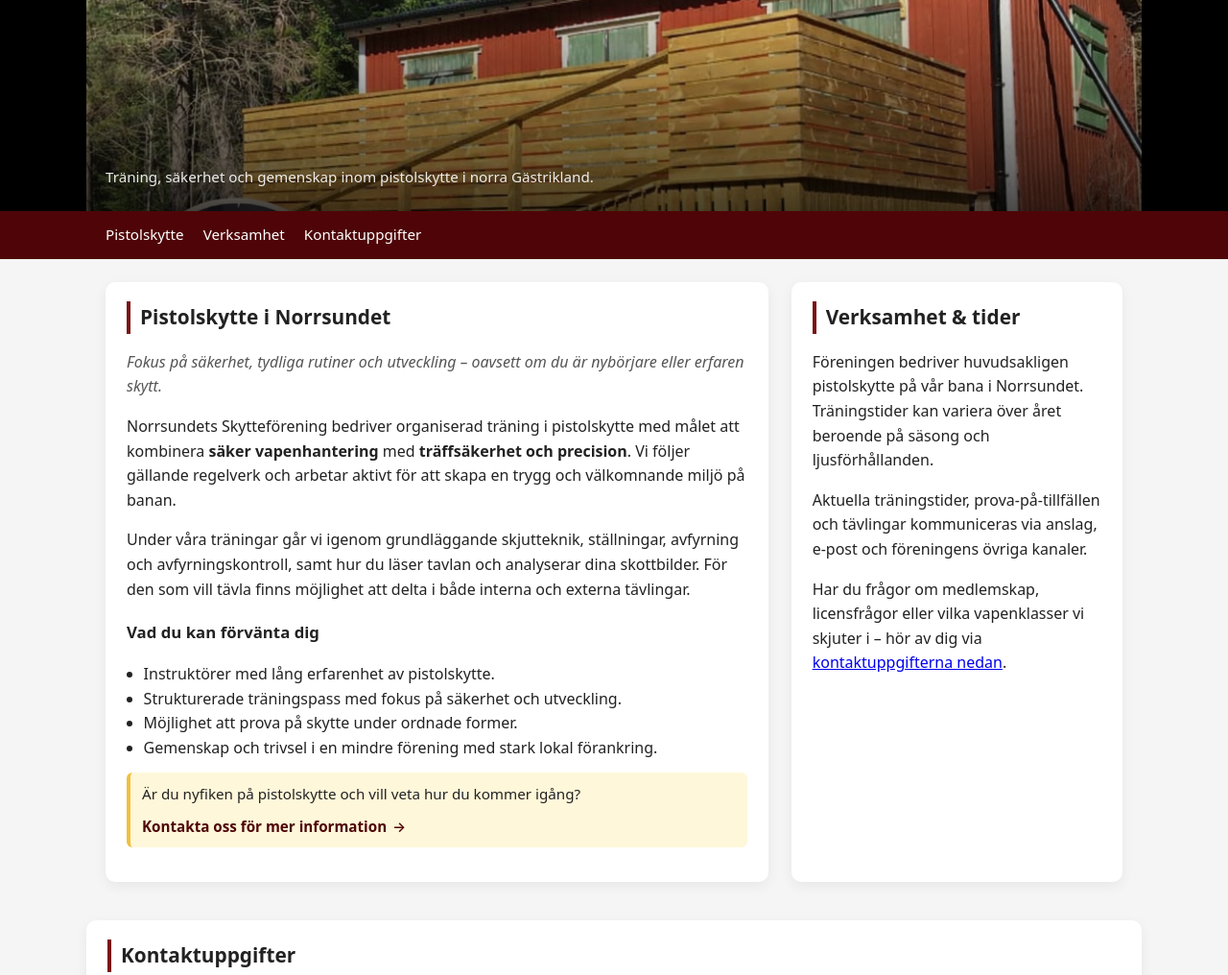
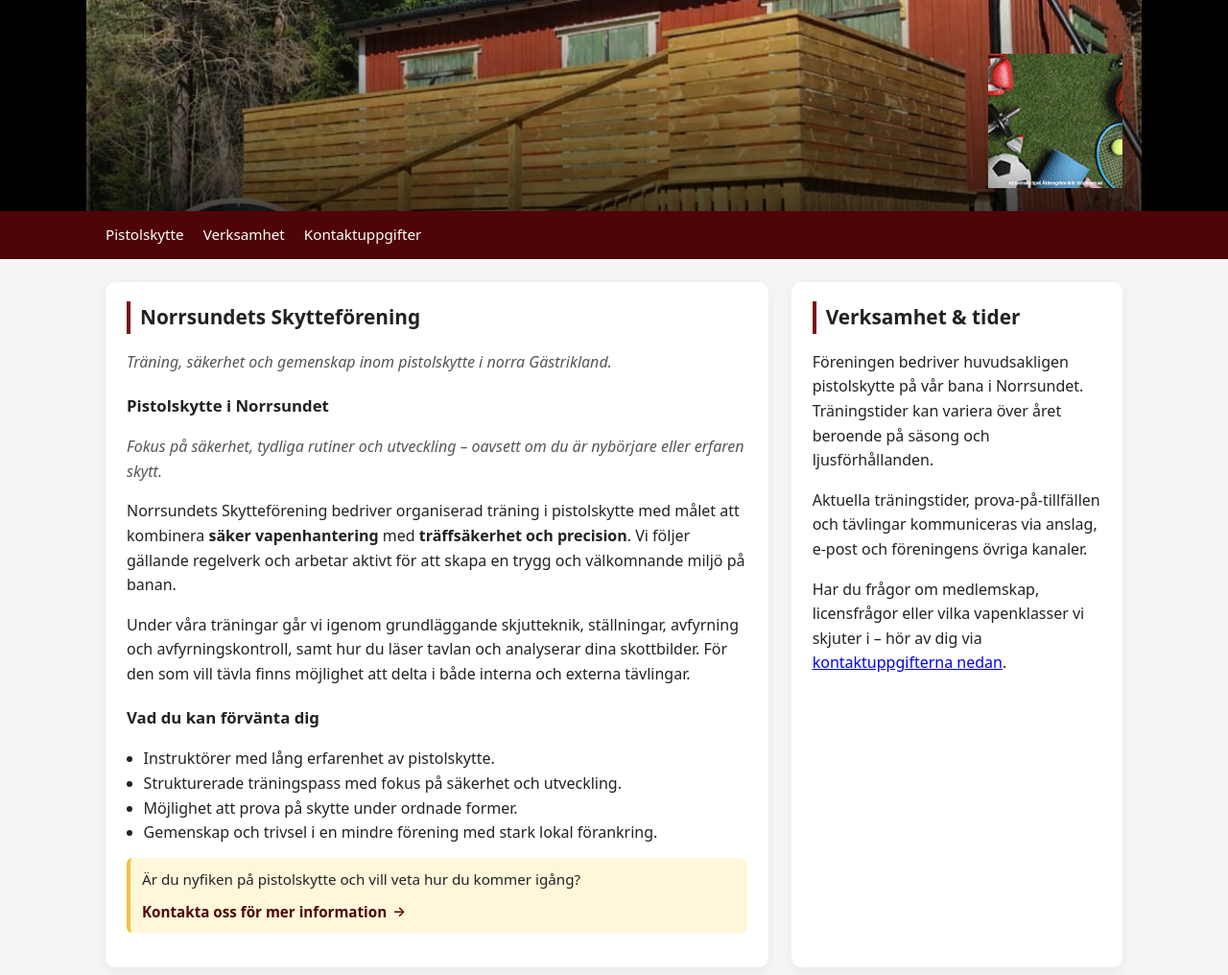
Before and after one commit to kentsandelin-hue/norrsundets-skytteforening, a plain HTML site: page index.html in a window 1280 px wide. Shown: the top 1016 px of the page at 96% size. Drawn offline with Linux system fonts and the light colour scheme.

Commit message:
Flytta upp textrad och lägg till grasrotenbanners i header

```diff
--- a/index.html
+++ b/index.html
@@ -41,6 +41,7 @@ position: relative;
 min-height: 220px;
 display: flex;
 align-items: flex-end;
+justify-content: space-between;
 padding: 24px 20px;
 background-size: cover;
 background-position: center;
@@ -58,6 +59,18 @@ background: linear-gradient(to top, rgba(0,0,0,0.7), rgba(0,0,0,0.1));
 position: relative;
 z-index: 1;
 max-width: 650px;
+}
+
+.hero-banner {
+position: relative;
+z-index: 2;
+align-self: flex-end;
+}
+
+.hero-banner img {
+width: 140px;
+height: auto;
+display: block;
 }
 
 .hero-title {
@@ -214,9 +227,9 @@ scroll-margin-top: 10px;
 <div class="hero">
 <div class="hero-overlay"></div>
 <div class="hero-content">
-<p class="hero-subtitle">
-Träning, säkerhet och gemenskap inom pistolskytte i norra Gästrikland.
-</p>
+</div>
+<div class="hero-banner">
+<img src="grasrotenbanners_140x140.gif" alt="Gräsroten banner">
 </div>
 </div>
 </div>
@@ -231,7 +244,12 @@ Träning, säkerhet och gemenskap inom pistolskytte i norra Gästrikland.
 
 <main>
 <section class="card" id="pistolskytte">
-<h2>Pistolskytte i Norrsundet</h2>
+<h2>Norrsundets Skytteförening</h2>
+<p class="tagline">
+Träning, säkerhet och gemenskap inom pistolskytte i norra Gästrikland.
+</p>
+
+<h3>Pistolskytte i Norrsundet</h3>
 <p class="tagline">
 Fokus på säkerhet, tydliga rutiner och utveckling – oavsett om du är nybörjare eller erfaren skytt.
 </p>
```
